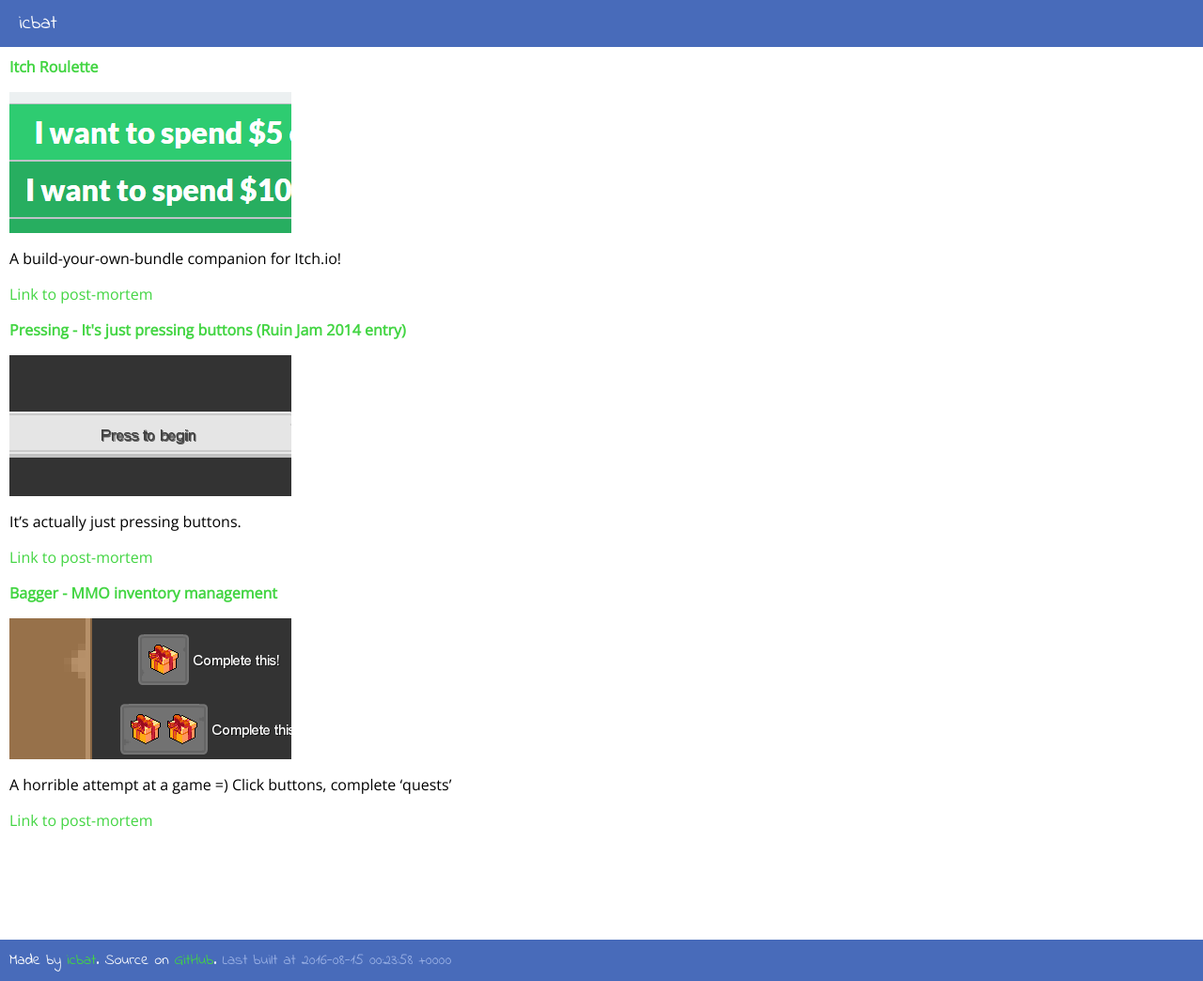
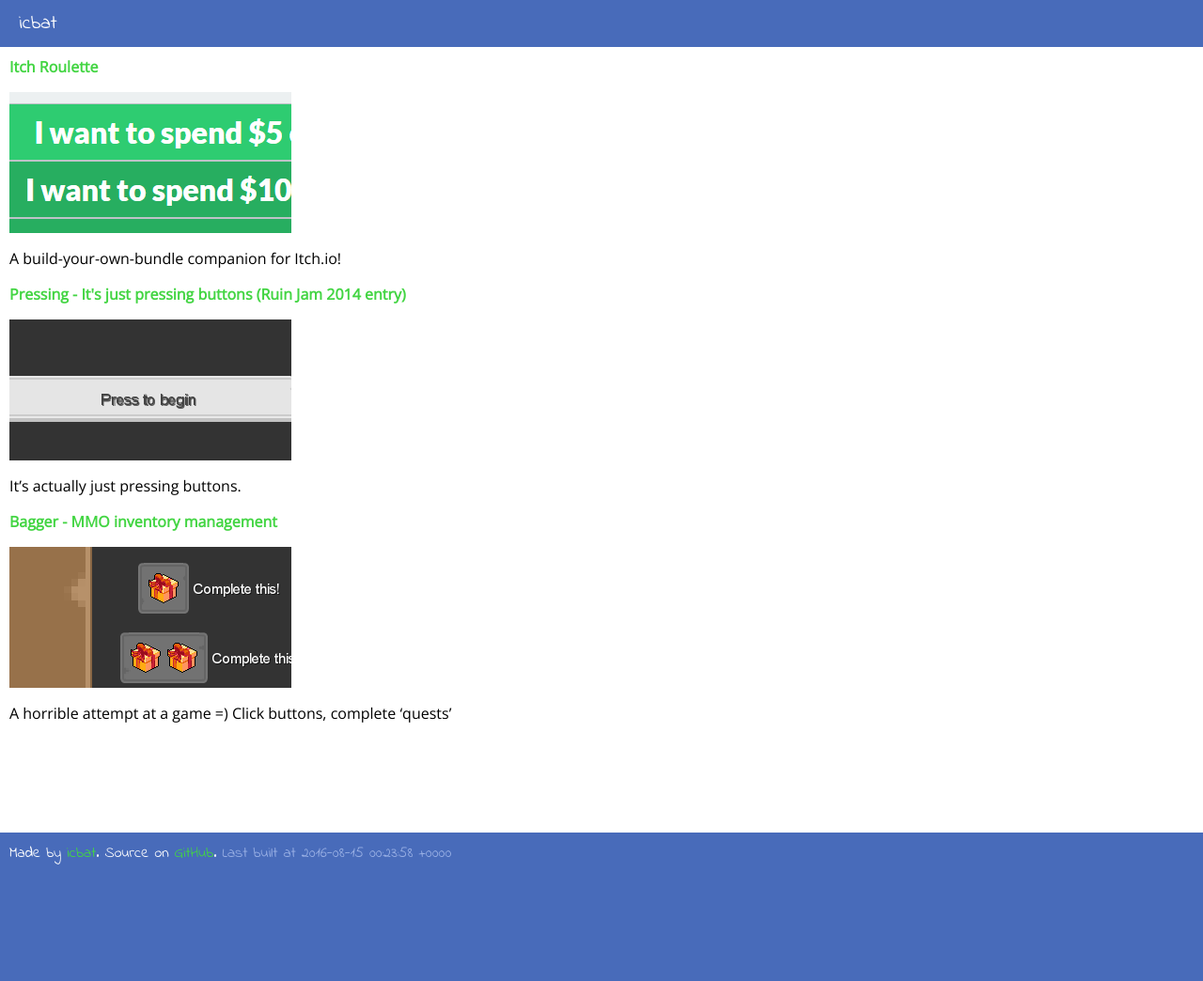
Before and after one commit to icbat/icbat.github.io, a Jekyll site: the page built from index.md, in a window 1280 px wide. Shown: the whole page at 94% size. Built offline with Jekyll 4.4.1, drawn with Linux system fonts in a browser that asks for light colours; after the commit the page ends 930 px from its top, so only the background shows below that.

Commit message:
moving the direct link to inside of the post

```diff
--- a/_layouts/post.html
+++ b/_layouts/post.html
@@ -6,7 +6,7 @@
 
 <body>
 <div class="content">
-<h1>{{page.title}}</h1>
+<h1><a href="{{page.link}}" target="_blank">{{page.title}}</a></h1>
 {{content}}
 </div>
 </body>
--- a/index.md
+++ b/index.md
@@ -6,10 +6,9 @@
 {% for post in site.posts %}
 {% if post.categories contains 'projects' %}
 <div class="postHeader">
-<a href="{{post.link}}">{{ post.title }}</a>
+<a href="{{site.url}}/{{post.url}}">{{ post.title }}</a>
 </div>
 <img src="{{site.url}}/img/projects/{{post.image}}.png" />
 {{post.excerpt}}
-<a href="{{site.url}}/{{post.url}}">Link to post-mortem</a>
 {% endif %}
 {% endfor %}
```
